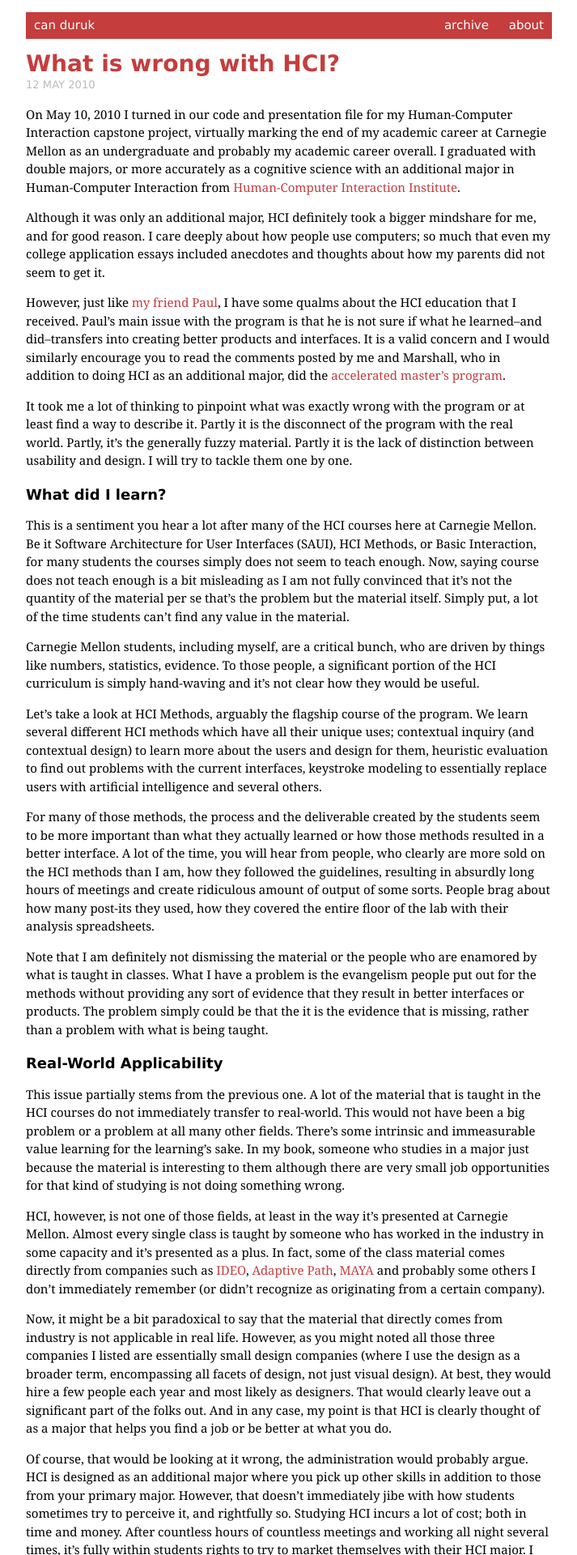
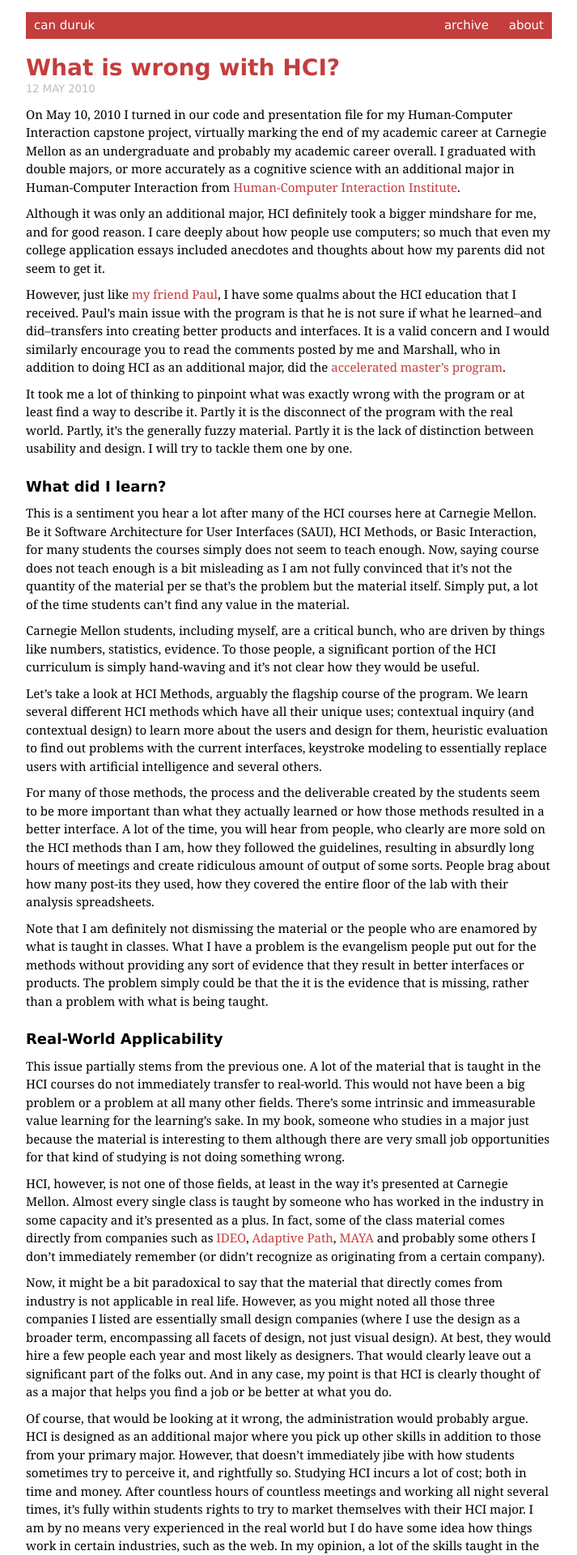
Before and after one commit to cduruk/old.cduruk.github.com, a Jekyll site: the page built from index.html, in a window 1280 px wide. Shown: the top 1920 px of the page at 81% size, without its empty margins (283-996 px from the left). Built offline with Jekyll 4.4.1, drawn with Linux system fonts in a browser that asks for light colours; Markdown is read by kramdown in place of the engine named in the settings.

Commit message:
Adjust some margins

```diff
--- a/static/css/screen.css
+++ b/static/css/screen.css
@@ -5,11 +5,11 @@ body {
   line-height : 1.5em;
 }
 
-h3, p, pre, code, blockquote, ul {
-  margin-bottom: 15px;
+p, pre, code, blockquote, ul {
+  margin-bottom : 10px;
 }
 
-img, h2 {
+img, h2, h3{
   margin-bottom: 10px;
 }
 
@@ -21,7 +21,7 @@ p, blockquote {
 
 h2, h3 {
   font-weight : bold;
-  margin-top  : 20px;
+  margin-top  : 25px;
 }
 
 a {
```
